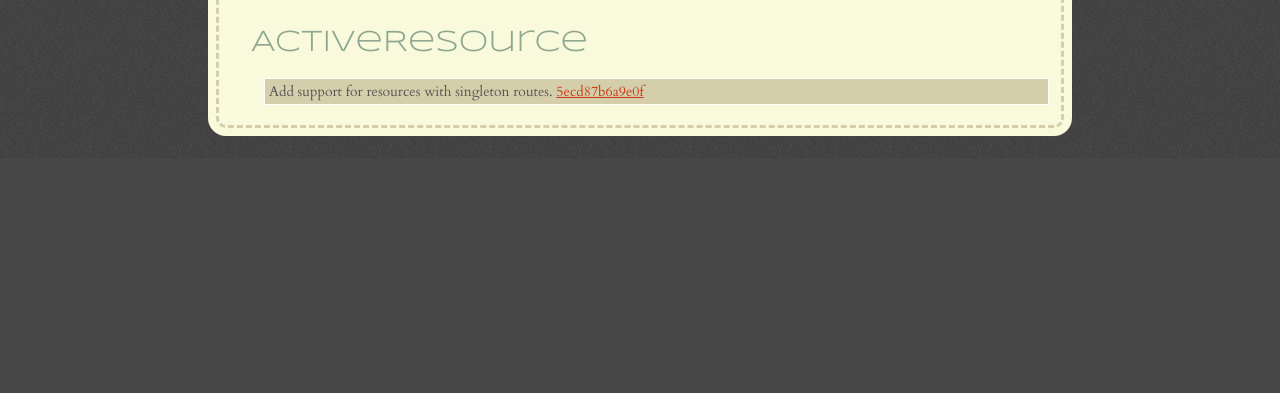
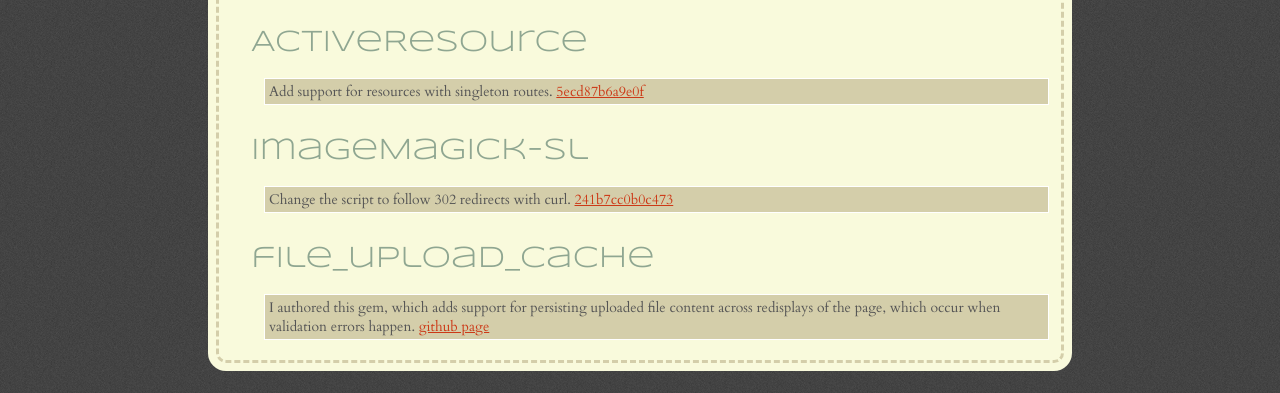
Before and after one commit to kenmazaika/kenmazaika.github.com, a plain HTML site: page opensource.html in a window 1280 px wide. Shown: the part 721-1114 px from the top of the page. Before the commit the page ends 879 px from the top, so only its background shows below. Drawn offline with nearby package versions, Linux system fonts and the light colour scheme.

Commit message:
Add script change to imagemagick installer, add file_upload_cache gem.

```diff
--- a/opensource.html
+++ b/opensource.html
@@ -133,6 +133,21 @@
 	<li>Add support for resources with singleton routes. <a href="https://github.com/rails/activeresource/commit/5ecd87b6a9e0f586273b218a2a84121748e7a689">5ecd87b6a9e0f</a></li>
 	</ul>
 
+        <h3>ImageMagick-sl</h3>
+
+        <ul>
+        <li>
+        Change the script to follow 302 redirects with curl. <a href="https://github.com/masterkain/ImageMagick-sl/commit/241b7cc0b0c47314851821d98d217ff3f9090664">241b7cc0b0c473</a>
+        </li>
+      </ul>
+
+      <h3>file_upload_cache</h3>
+
+      <ul>
+        <li>
+        I authored this gem, which adds support for persisting uploaded file content across redisplays of the page, which occur when validation errors happen.  <a href="https://github.com/kenmazaika/file_upload_cache">github page</a>
+        </li>
+      </ul>
 </div>
 </body>
 </html>
```
